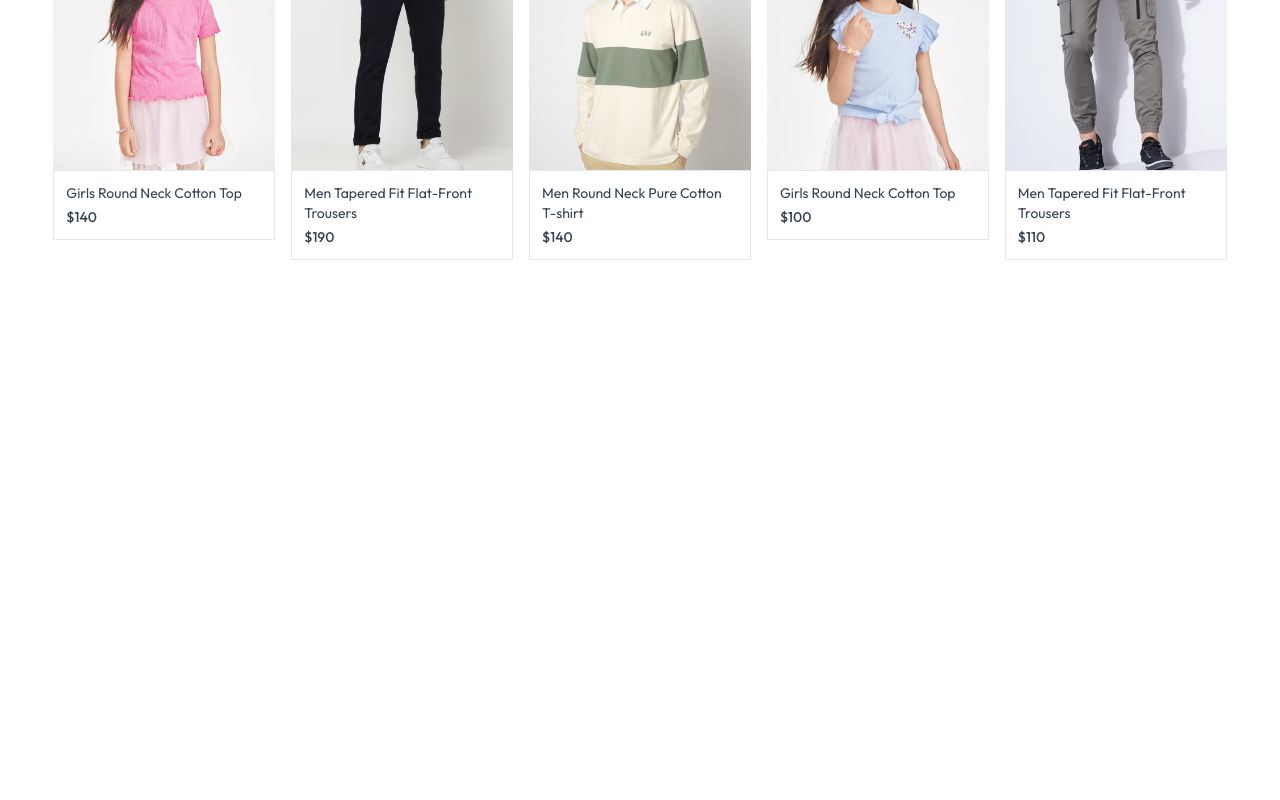
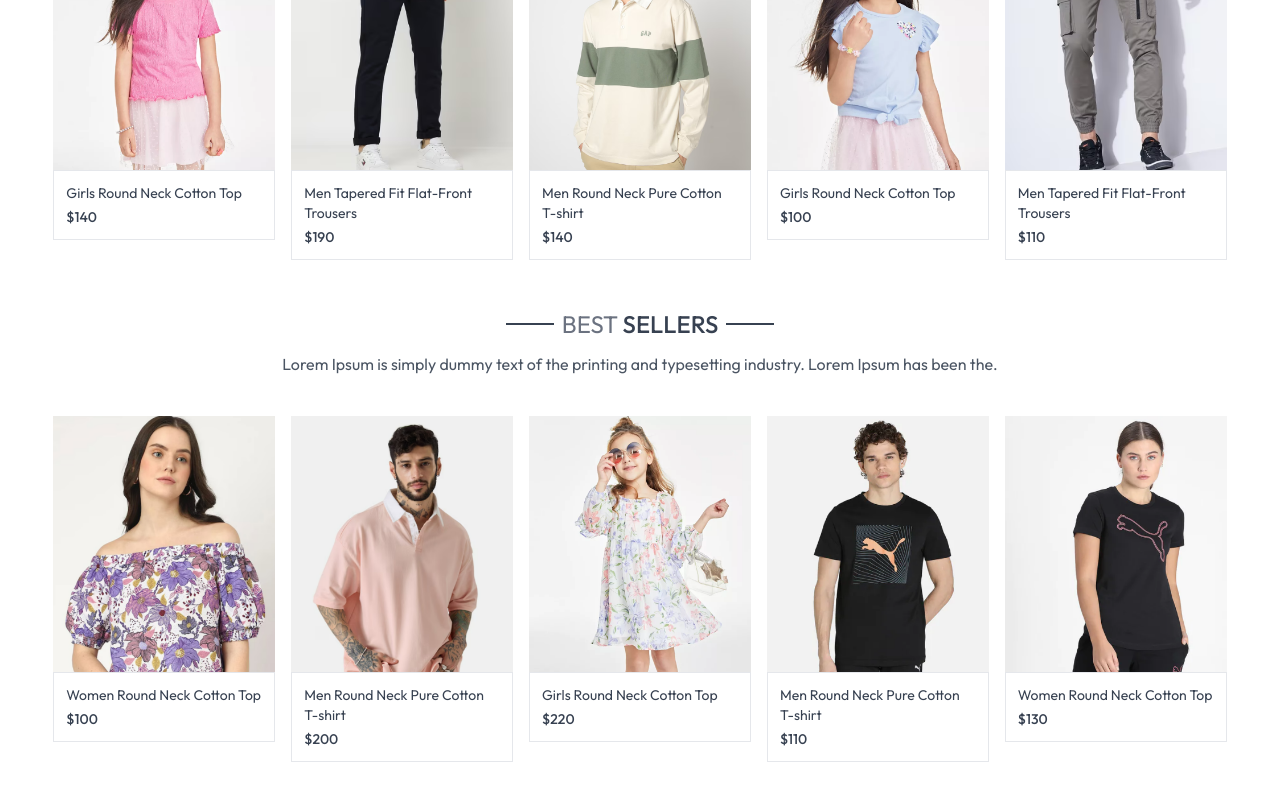
Before and after one commit to purnadebpaul64/ecommerce, a React (Vite) app in the folder frontend/: page / in a window 1280 px wide. Shown: the part 1164-1964 px from the top of the page. Before the commit the page ends 1464 px from the top, so only its background shows below. Built offline with nearby package versions, Linux system fonts and the light colour scheme.

Commit message:
best sellers section added

```diff
--- /dev/null
+++ b/frontend/src/components/Home/BestSeller.jsx
@@ -0,0 +1,37 @@
+import React, { useContext, useEffect, useState } from "react";
+import Heading from "../ReUseable/Heading";
+import { ShopContext } from "../../context/ShopContext";
+import ProductItem from "./ProductItem";
+
+const BestSeller = () => {
+  const { products } = useContext(ShopContext);
+  const [bestSellers, setBestSellers] = useState([]);
+
+  useEffect(() => {
+    const filterProducts = products.filter((items) => items.bestseller);
+    setBestSellers(filterProducts.slice(0, 5));
+  }, []);
+  //   console.log(bestSellers);
+
+  return (
+    <section className="my-10">
+      <div className="text-center text-2xl mb-10">
+        <Heading
+          text1={"BEST"}
+          text2={"SELLERS"}
+          text3={
+            "Lorem Ipsum is simply dummy text of the printing and typesetting industry. Lorem Ipsum has been the."
+          }
+        ></Heading>
+      </div>
+      {/* products grid */}
+      <div className="grid grid-cols-2 sm:grid-cols-3 md:grid-cols-4 lg:grid-cols-5 gap-4 gap-y-6 items-stretch">
+        {bestSellers.map((item, index) => (
+          <ProductItem key={index} item={item}></ProductItem>
+        ))}
+      </div>
+    </section>
+  );
+};
+
+export default BestSeller;
--- a/frontend/src/index.css
+++ b/frontend/src/index.css
@@ -5,6 +5,11 @@
 
 a.active {
   @apply border-b-2 border-[#C586A5] pb-[4px];
+}
+@media (max-width: 640px) {
+  a.active {
+    @apply bg-[#C586A5] text-white;
+  }
 }
 
 * {
--- a/frontend/src/pages/Home.jsx
+++ b/frontend/src/pages/Home.jsx
@@ -1,12 +1,14 @@
 import React from "react";
 import Hero from "../components/Home/Hero";
 import LatestCollection from "../components/Home/LatestCollection";
+import BestSeller from "../components/Home/BestSeller";
 
 const Home = () => {
   return (
     <section>
       <Hero></Hero>
       <LatestCollection></LatestCollection>
+      <BestSeller></BestSeller>
     </section>
   );
 };
```
